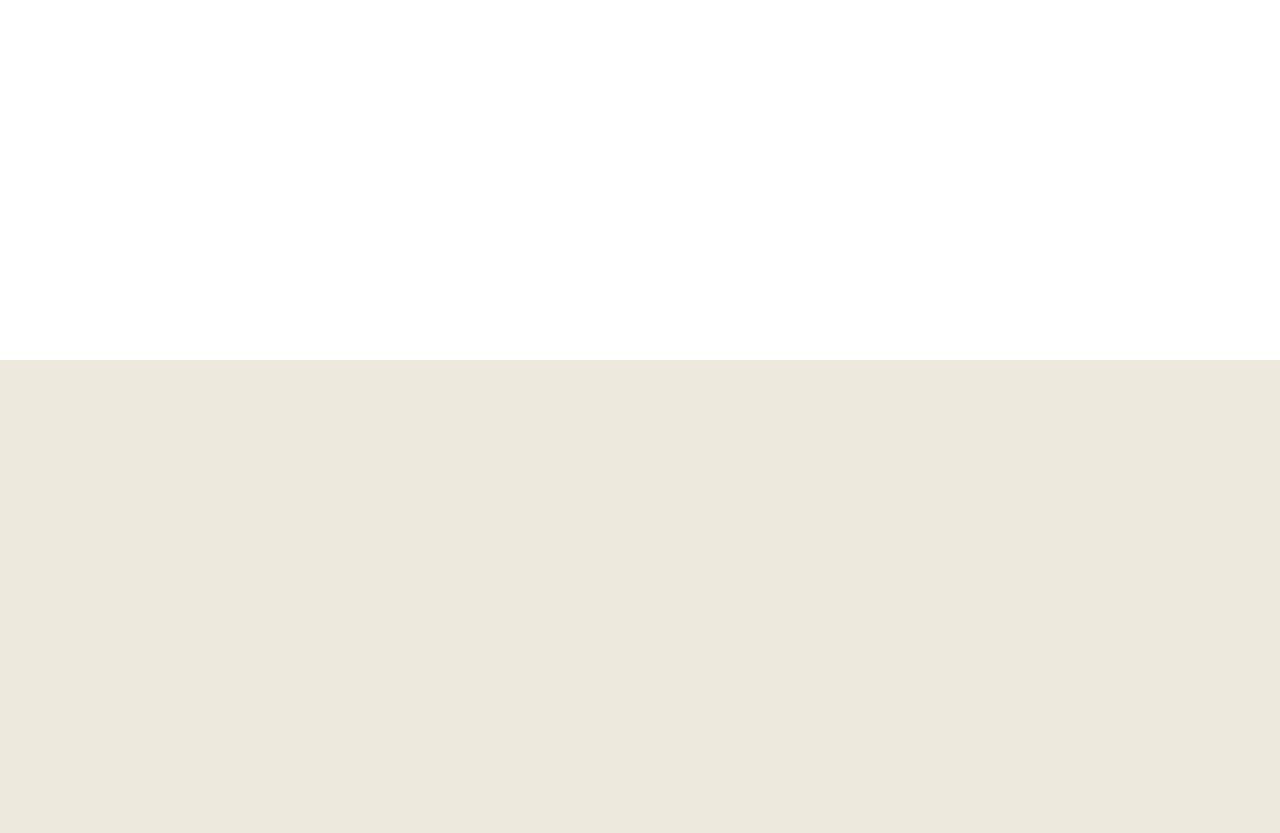
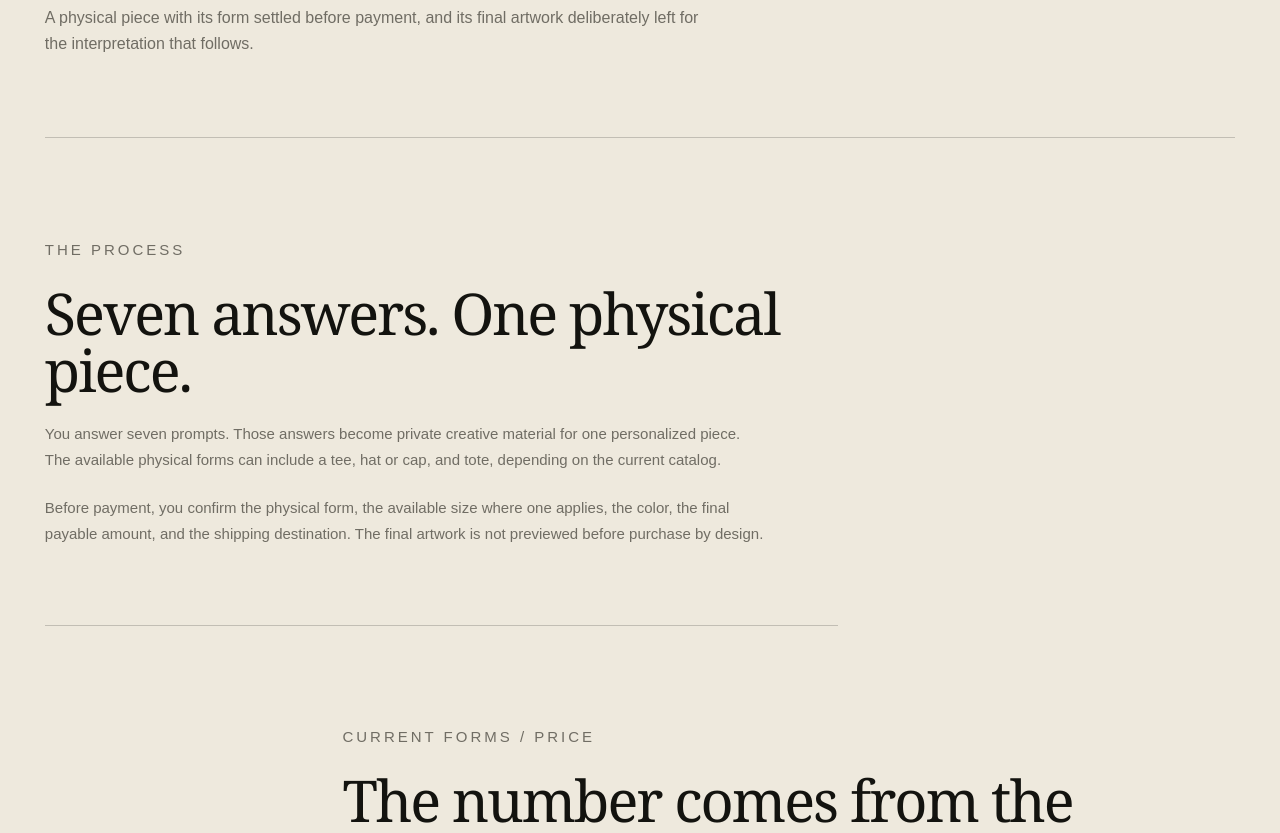
Before and after one commit to itxsam57/issued-once, a Next.js app: page /store-info in a window 1280 px wide. Before the commit this address had no page. Shown: the part 440-1273 px from the top of the page. Before the commit the page ends 800 px from the top, so only its background shows below. Built offline with nearby package versions, Linux system fonts and the light colour scheme; no server answers; the database is empty.

Commit message:
feat: add truthful store information route

```diff
--- /dev/null
+++ b/src/app/store-info/page.tsx
@@ -0,0 +1,82 @@
+import { MerchantPageShell } from '@/app/MerchantPageShell';
+import styles from '@/app/merchant.module.css';
+import {
+  formatPublicMoney,
+  getPublicCatalogSummary,
+  readPublicMerchant,
+} from '@/brand/publicMerchant';
+
+export const dynamic = 'force-dynamic';
+
+export default async function StoreInfoPage() {
+  const merchant = readPublicMerchant();
+  const catalog = await getPublicCatalogSummary().catch(() => null);
+
+  return (
+    <MerchantPageShell
+      kicker="STORE INFO / WHAT IS KNOWN"
+      title="What you are actually buying."
+      intro="A physical piece with its form settled before payment, and its final artwork deliberately left for the interpretation that follows."
+    >
+      <section className={styles.section}>
+        <p className={styles.sectionLabel}>THE PROCESS</p>
+        <h2>Seven answers. One physical piece.</h2>
+        <p>
+          You answer seven prompts. Those answers become private creative material for one personalized piece. The available physical forms can include a tee, hat or cap, and tote, depending on the current catalog.
+        </p>
+        <p>
+          Before payment, you confirm the physical form, the available size where one applies, the color, the final payable amount, and the shipping destination. The final artwork is not previewed before purchase by design.
+        </p>
+      </section>
+
+      <section className={styles.section}>
+        <p className={styles.sectionLabel}>CURRENT FORMS / PRICE</p>
+        <h2>The number comes from the live catalog.</h2>
+        {catalog && catalog.products.length > 0 ? (
+          <div className={styles.priceList} aria-label="Current starting prices">
+            {catalog.products.map((product) => (
+              <div className={styles.priceRow} key={product.objectType}>
+                <span>{product.objectType.toUpperCase()} / {product.sellableVariants} SELLABLE VARIANT{product.sellableVariants === 1 ? '' : 'S'}</span>
+                <strong>{formatPublicMoney(product.startingAmountMinor, catalog.currency)}</strong>
+              </div>
+            ))}
+          </div>
+        ) : (
+          <p className={styles.notice}>
+            Current catalog pricing could not be read here. The payable amount is still shown and frozen before checkout; no fallback price is invented on this page.
+          </p>
+        )}
+        <p>Prices can change for future sessions. A quote already created for a session keeps its frozen amount and does not change when the catalog changes later.</p>
+      </section>
+
+      <section className={styles.section}>
+        <p className={styles.sectionLabel}>MAKING / DELIVERY</p>
+        <h2>Personalized, then manufactured.</h2>
+        <p>
+          A personalized design can be created through our configured automated or manual design process and reviewed under our production controls. Manufacturing and fulfillment are performed through the configured manufacturing partner after the paid order is accepted for production.
+        </p>
+        <p>
+          Delivery estimates are estimates rather than guarantees. Tracking and status are tied to the Issue Code created for the order.
+        </p>
+      </section>
+
+      <section className={styles.section}>
+        <p className={styles.sectionLabel}>MERCHANT RECORD</p>
+        <h2>Who stands behind the store.</h2>
+        {merchant.ready ? (
+          <div className={styles.identity}>
+            <div className={styles.identityRow}><span>TRADING NAME</span><strong>{merchant.name}</strong></div>
+            <div className={styles.identityRow}><span>BUSINESS LOCATION</span><strong>{merchant.location}</strong></div>
+            <div className={styles.identityRow}><span>SUPPORT</span><strong>{merchant.supportEmail}</strong></div>
+            {merchant.supportPhone ? <div className={styles.identityRow}><span>PHONE</span><strong>{merchant.supportPhone}</strong></div> : null}
+            {merchant.legalEntity ? <div className={styles.identityRow}><span>LEGAL / REGISTRATION</span><strong>{merchant.legalEntity}</strong></div> : null}
+          </div>
+        ) : (
+          <p className={styles.notice}>
+            Public merchant disclosure is not fully configured. No country, address, company registration or legal entity is substituted or guessed.
+          </p>
+        )}
+      </section>
+    </MerchantPageShell>
+  );
+}
```
